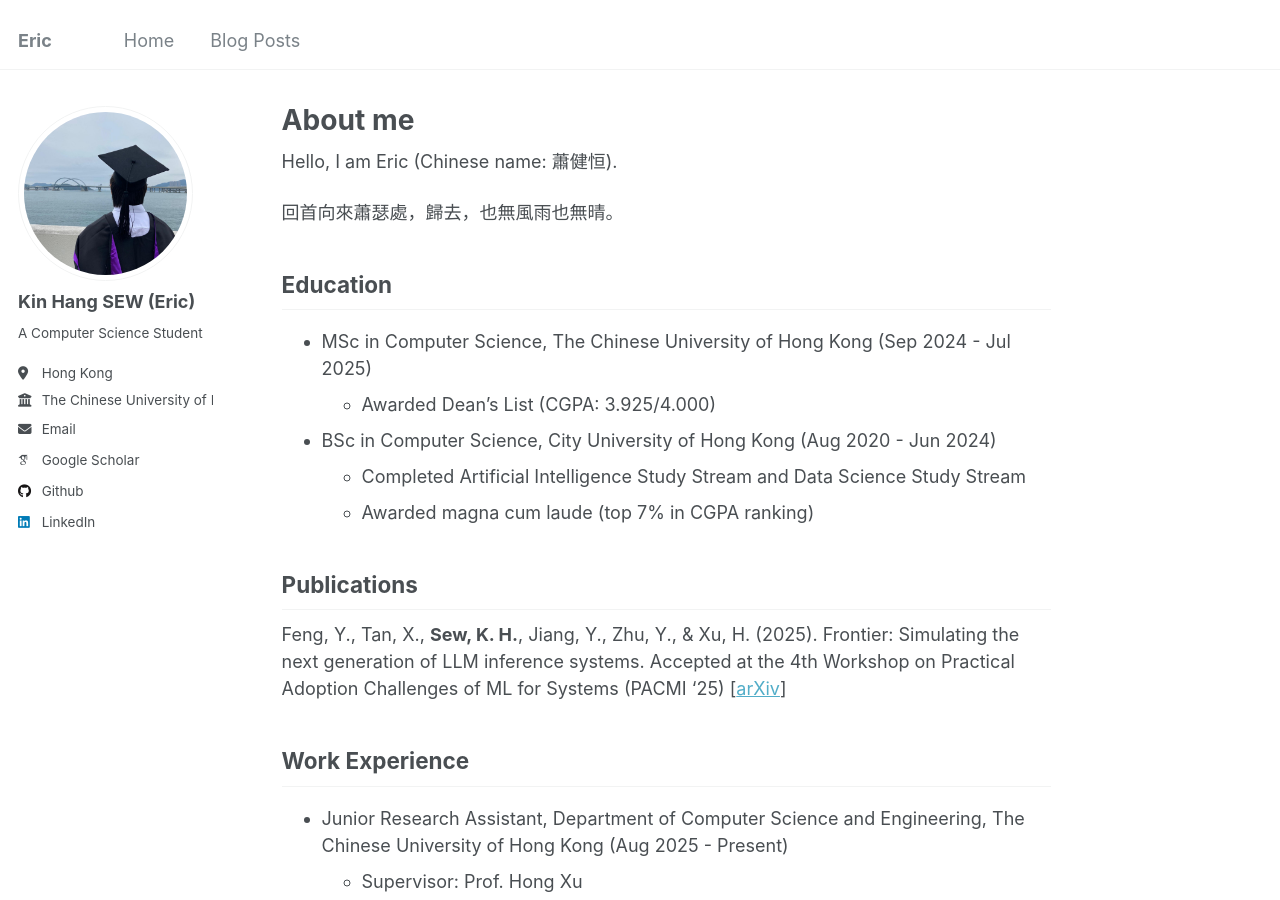
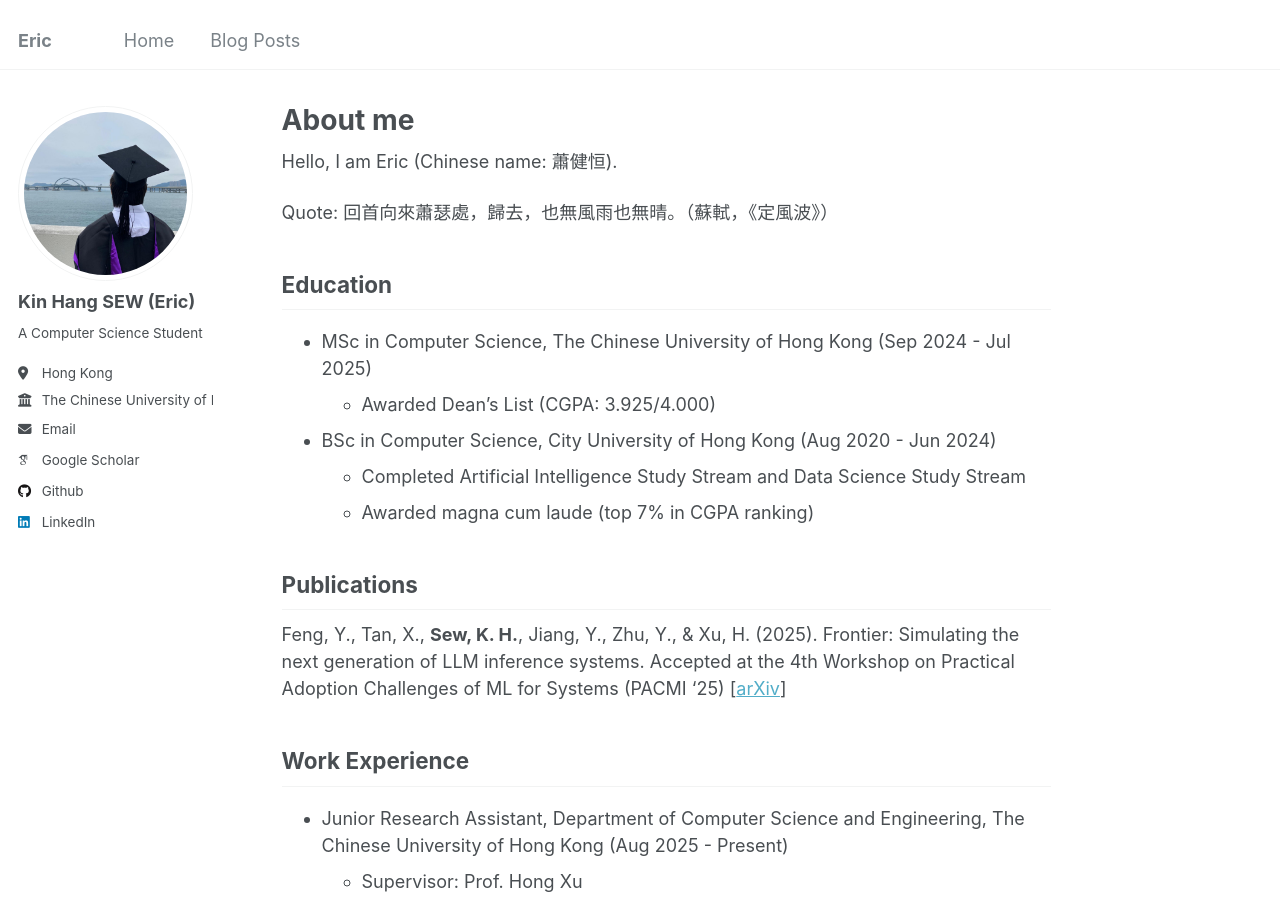
Before and after one commit to ericskh2/ericskh2.github.io, a Jekyll site: the page built from _pages/about.md, in a window 1280 px wide and 900 px high. Built offline with Jekyll 4.4.1, drawn with Linux system fonts in a browser that asks for light colours; some web fonts are replaced.

Commit message:
Update about.md
Added a quote from Su Shi to the about page.

```diff
--- a/_pages/about.md
+++ b/_pages/about.md
@@ -9,7 +9,7 @@ redirect_from:
 
 Hello, I am Eric (Chinese name: 蕭健恒).
 
-回首向來蕭瑟處，歸去，也無風雨也無晴。
+Quote: 回首向來蕭瑟處，歸去，也無風雨也無晴。（蘇軾，《定風波》）
 
 Education
 ------
```
